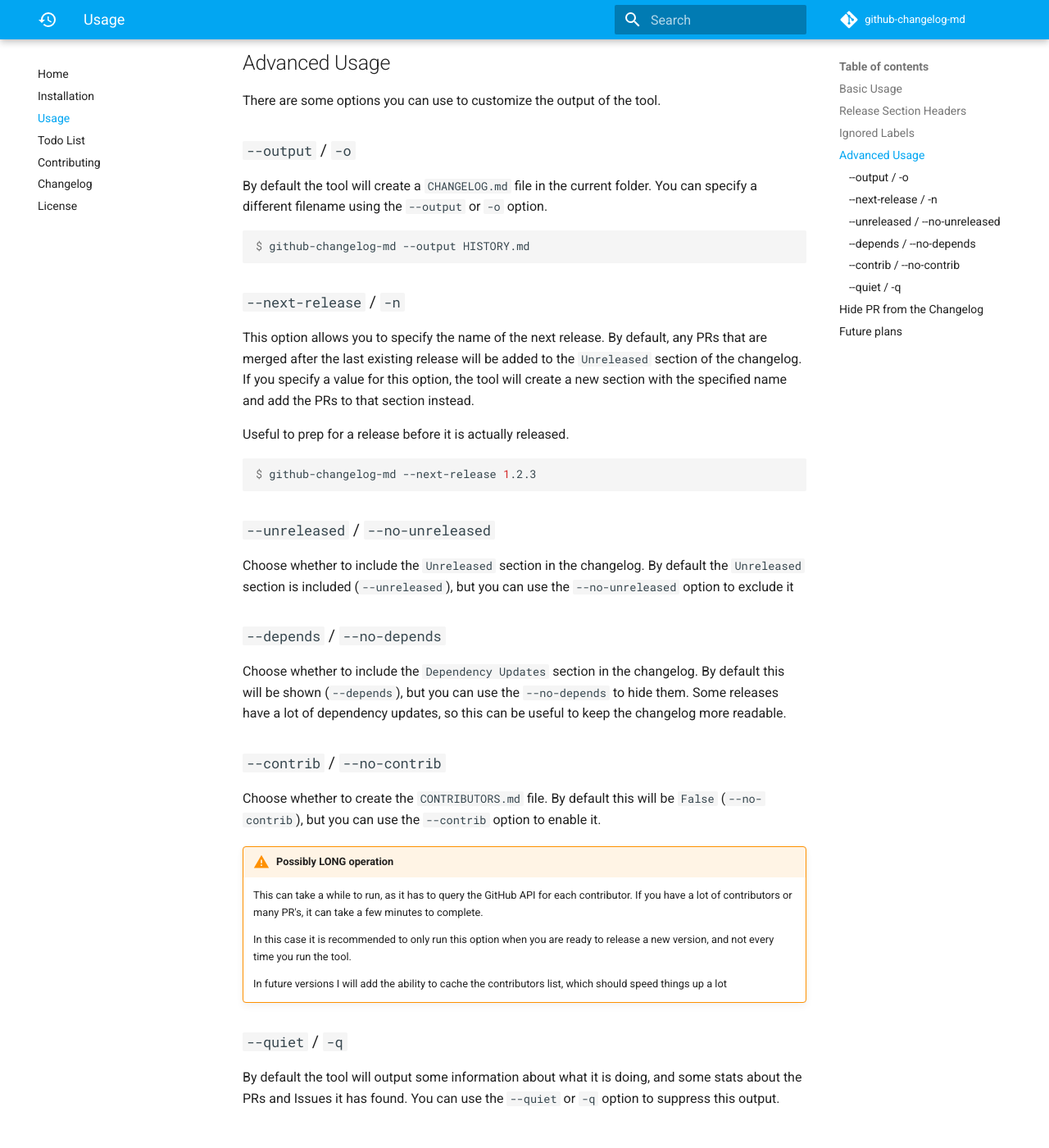
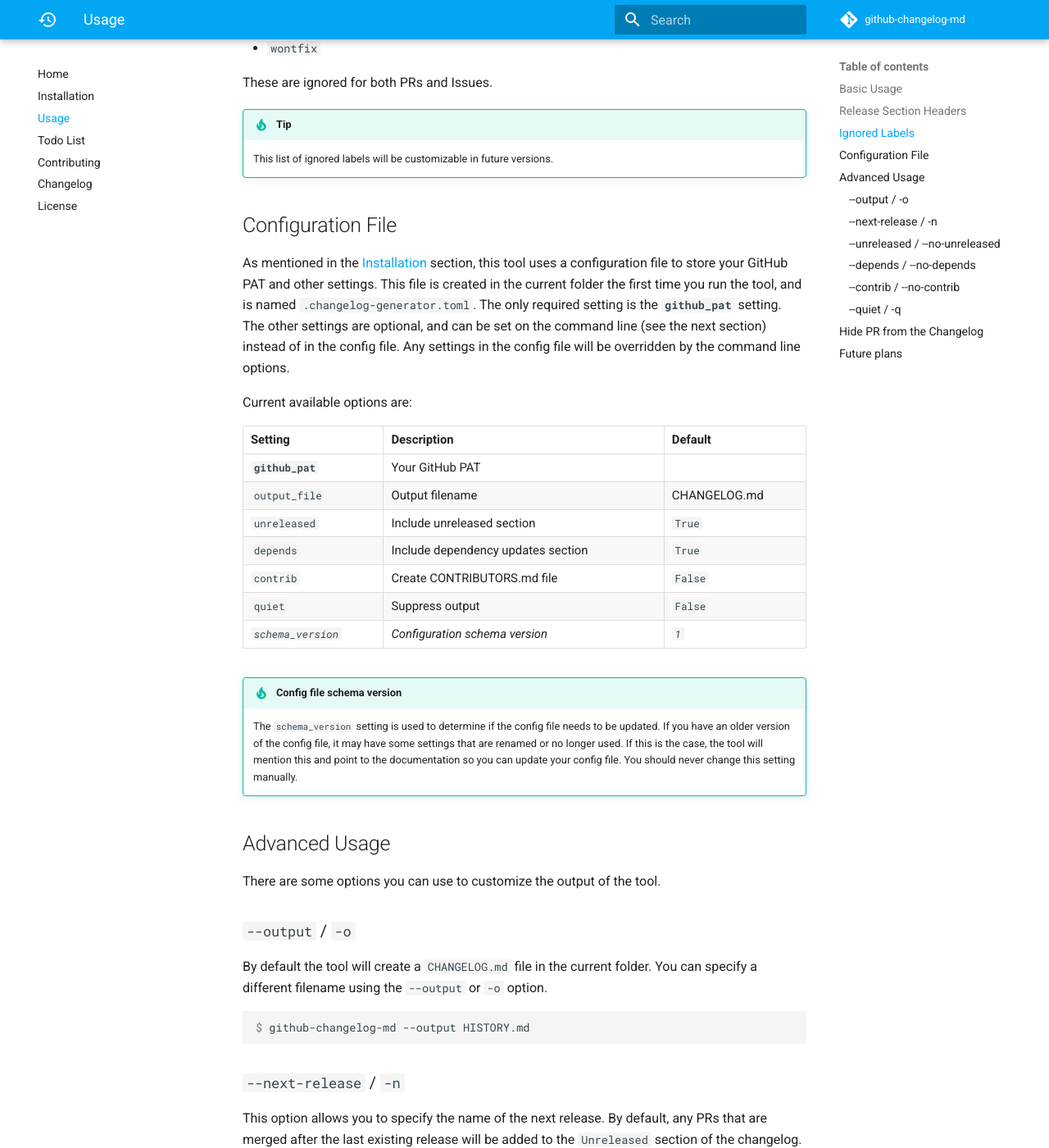
Before and after one commit to seapagan/github-changelog-md, an MkDocs documentation site: the page built from docs/usage.md, in a window 1280 px wide and 1400 px high, scrolled down 1947 px. Shown: the whole window at 82% size. Built offline with MkDocs 1.6.1 and Material for MkDocs 9.7.7, drawn with Linux system fonts in a browser that asks for light colours; comment, search, counter and statistics services are not loaded; some of the changed text lies outside the part shown.

Commit message:
docs: mention config file options
Signed-off-by: Grant Ramsay <seapagan@gmail.com>

```diff
--- a/docs/usage.md
+++ b/docs/usage.md
@@ -1,4 +1,13 @@
 # Usage
+
+!!! tip
+
+    Read this section through to the end to learn how to configure and use the
+    tool, and to see what configuration options are available.
+
+    There are several ways to customize the output of the tool using command
+    line options, the configuration file, and by using labels or naming on your
+    PRs.
 
 ## Basic Usage
 
@@ -85,6 +94,36 @@ These are ignored for both PRs and Issues.
 
     This list of ignored labels will be customizable in future versions.
 
+## Configuration File
+
+As mentioned in the [Installation](installation.md) section, this tool uses a
+configuration file to store your GitHub PAT and other settings. This file is
+created in the current folder the first time you run the tool, and is named
+`.changelog-generator.toml`. The only required setting is the **`github_pat`**
+setting. The other settings are optional, and can be set on the command line
+(see the next section) instead of in the config file. Any settings in the
+config file will be overridden by the command line options.
+
+Current available options are:
+
+| **Setting**       | **Description**                    | **Default** |
+|-------------------|------------------------------------|-------------|
+| **`github_pat`**  | Your GitHub PAT                    |             |
+| `output_file`     | Output filename                    |CHANGELOG.md |
+| `unreleased`      | Include unreleased section         | `True`      |
+| `depends`         | Include dependency updates section | `True`      |
+| `contrib`         | Create CONTRIBUTORS.md file        | `False`     |
+| `quiet`           | Suppress output                    | `False`     |
+| _`schema_version`_| _Configuration schema version_     | _`1`_       |
+
+!!! tip "Config file schema version"
+
+    The `schema_version` setting is used to determine if the config file needs
+    to be updated. If you have an older version of the config file, it may have
+    some settings that are renamed or no longer used. If this is the case, the
+    tool will mention this and point to the documentation so you can update your
+    config file. You should never change this setting manually.
+
 ## Advanced Usage
 
 There are some options you can use to customize the output of the tool.
```
Also changed, not shown: TODO.md (+7 -1 lines), 1 other file.
